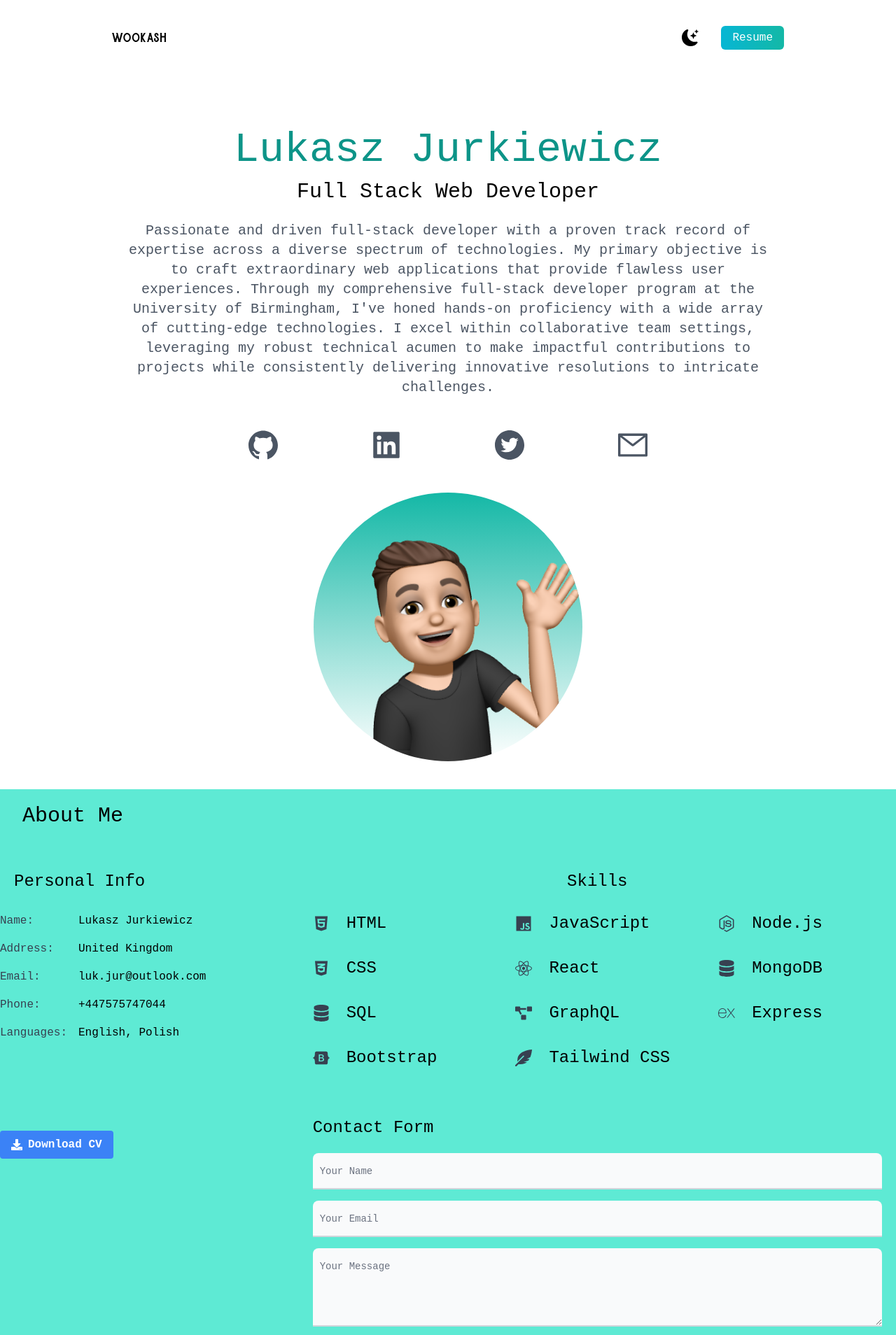
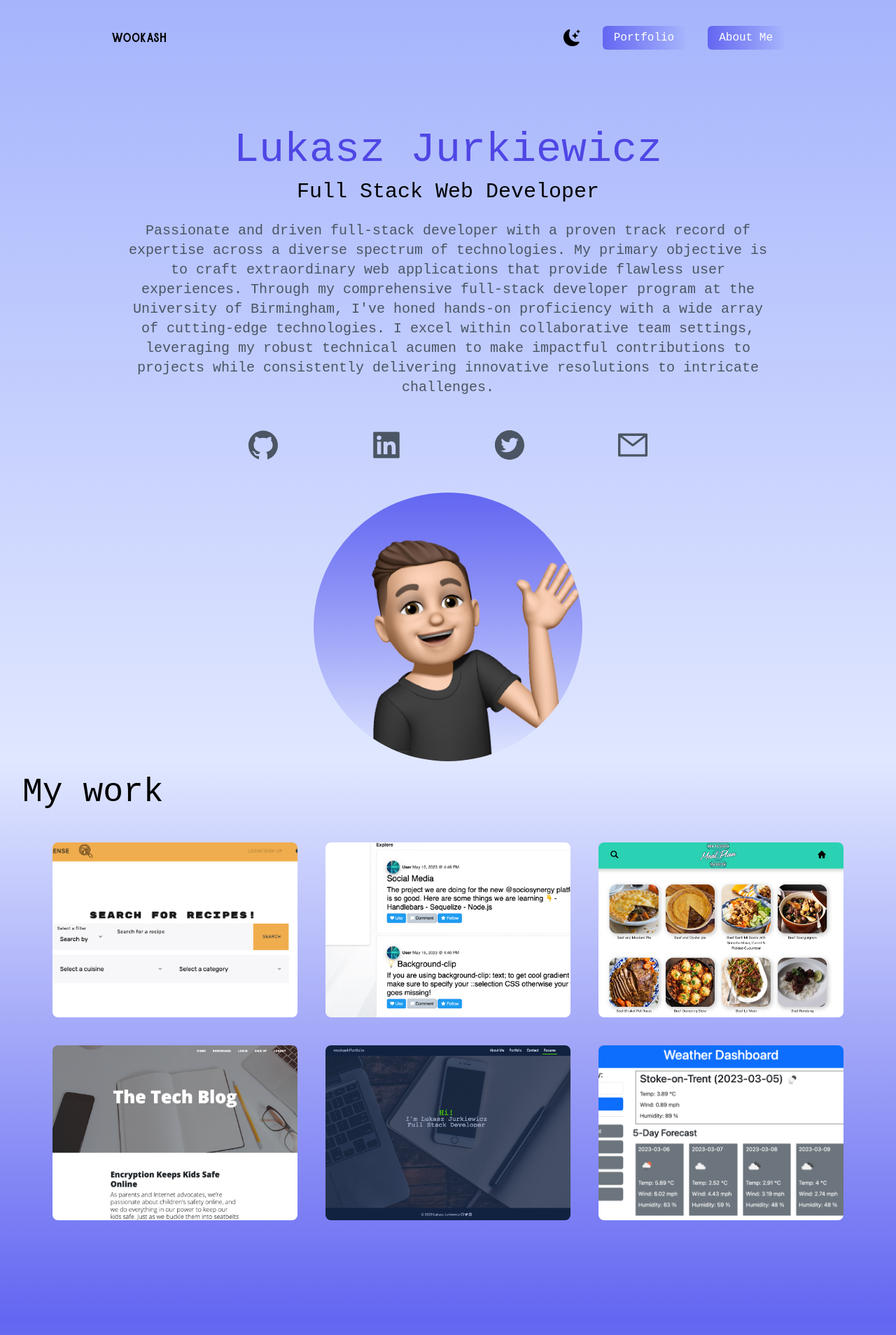
Before and after one commit to Abstynent/Abstynent, a React (Create React App) app: page / in a window 1280 px wide. Shown: the top 1908 px of the page at 70% size. Built offline with nearby package versions, Linux system fonts and the light colour scheme.

Commit message:
changed styling

```diff
--- a/src/App.js
+++ b/src/App.js
@@ -7,12 +7,12 @@ import ProjectsComponent from "./components/Projects";
 function App() {
   return (
     <main className="">
-      <section className="min-h-screen bg-white px-10 md:px-20 lg:px-40">
+      <section className="min-h-screen bg-gradient-to-b from-indigo-300 to-indigo-100 px-10 md:px-20 lg:px-40">
         <NavbarComponent />
         <HomeComponent />
       </section>
+      <ProjectsComponent />
       <ContactComponent />
-      <ProjectsComponent />
     </main>
   );
 }
--- a/src/components/ContactComponent/index.js
+++ b/src/components/ContactComponent/index.js
@@ -92,8 +92,8 @@ const ContactComponent = () => {
     });
   };
   return (
-    <section className="bg-teal-300 min-h-screen">
-      <h3 className="text-3xl py-2 px-5 lg:px-8 lg:pt-5">About Me</h3>
+    <section id="aboutMe" className="min-h-screen bg-gradient-to-b from-indigo-500 to-indigo-100 ">
+      <h3 className=" text-5xl py-2 px-5 lg:px-8 lg:pt-5">About Me</h3>
       <div className="container mx-auto mt-8 md:flex md:flex-wrap">
         {/* Personal Info */}
         <div className="w-full md:w-1/3 pr-4">
@@ -146,7 +146,7 @@ const ContactComponent = () => {
         <div className="w-full md:w-1/3 pr-4">
           <h4 className="text-2xl py-5 px-5"></h4>
           <button
-            className="bg-blue-500 hover:bg-blue-700 text-white font-bold py-2 px-4 rounded focus:outline-none focus:shadow-outline flex items-center"
+            className="bg-indigo-500 hover:bg-indigo-700 text-white font-bold py-2 px-4 rounded focus:outline-none focus:shadow-outline flex items-center"
             onClick={() => {
               // download button logic
             }}
@@ -165,7 +165,7 @@ const ContactComponent = () => {
                 type="text"
                 id="name"
                 name="name"
-                className="block rounded-t-lg px-2.5 pb-2.5 pt-5 w-full text-sm text-gray-900 bg-gray-50 border-0 border-b-2 border-gray-300 appearance-none focus:outline-none focus:ring-0 peer"
+                className="bg-indigo-100 block rounded-t-lg px-2.5 pb-2.5 pt-5 w-full text-sm text-gray-900 border-0 border-b-2 border-gray-300 appearance-none focus:outline-none focus:ring-0 peer"
                 placeholder=" "
                 value={formData.name}
                 onChange={handleInputChange}
@@ -183,7 +183,7 @@ const ContactComponent = () => {
                 type="email"
                 id="email"
                 name="email"
-                className="block rounded-t-lg px-2.5 pb-2.5 pt-5 w-full text-sm text-gray-900 bg-gray-50 border-0 border-b-2 border-gray-300 appearance-none focus:outline-none focus:ring-0 peer"
+                className="bg-indigo-100 block rounded-t-lg px-2.5 pb-2.5 pt-5 w-full text-sm text-gray-900 border-0 border-b-2 border-gray-300 appearance-none focus:outline-none focus:ring-0 peer"
                 placeholder=" "
                 value={formData.email}
                 onChange={handleInputChange}
@@ -201,7 +201,7 @@ const ContactComponent = () => {
                 id="message"
                 name="message"
                 rows="4"
-                className="block rounded-t-lg px-2.5 pb-2.5 pt-5 w-full text-sm text-gray-900 bg-gray-50 border-0 border-b-2 border-gray-300 appearance-none focus:outline-none focus:ring-0 peer"
+                className="bg-indigo-100 block rounded-t-lg px-2.5 pb-2.5 pt-5 w-full text-sm text-gray-900 border-0 border-b-2 border-gray-300 appearance-none focus:outline-none focus:ring-0 peer"
                 placeholder=" "
                 value={formData.me}
                 onChange={handleInputChange}
@@ -217,7 +217,7 @@ const ContactComponent = () => {
             <div className="flex items-center justify-end">
               <button
                 type="submit"
-                className="bg-blue-500 hover:bg-blue-700 text-white font-bold py-2 px-4 rounded focus:outline-none focus:shadow-outline"
+                className="bg-indigo-500 hover:bg-indigo-700 text-white font-bold py-2 px-4 rounded focus:outline-none focus:shadow-outline"
               >
                 Submit
               </button>
--- a/src/components/Home/index.js
+++ b/src/components/Home/index.js
@@ -10,8 +10,8 @@ import {
 const HomeComponent = () => {
   return (
     <>
-      <div className="text-center p-5">
-        <h2 className="text-5xl py-2 text-teal-600 font-medium md:text-6xl">
+      <div id="home" className="text-center p-5">
+        <h2 className="text-5xl py-2 text-indigo-600 font-medium md:text-6xl">
           Lukasz Jurkiewicz
         </h2>
         <h3 className="text-2xl py-1 md:text-3xl">Full Stack Web Developer</h3>
@@ -35,7 +35,7 @@ const HomeComponent = () => {
         <AiOutlineMail />
       </div>
 
-      <div className="relative mx-auto bg-gradient-to-b from-teal-500 rounded-full w-80 h-80 my-10 overflow-hidden md:h-96 md:w-96">
+      <div className="relative mx-auto bg-gradient-to-b from-indigo-500 rounded-full w-80 h-80 mt-10 overflow-hidden md:h-96 md:w-96">
         <img src={avatar} />
       </div>
     </>
--- a/src/components/Navbar/index.js
+++ b/src/components/Navbar/index.js
@@ -1,31 +1,85 @@
-import React from "react";
-import { useState } from "react";
+import React, { useState } from "react";
 import { BsFillMoonStarsFill, BsFillSunFill } from "react-icons/bs";
 
 const NavbarComponent = () => {
   const [darkMode, setDarkMode] = useState(false);
+  const [mobileMenuOpen, setMobileMenuOpen] = useState(false);
+
+  const toggleMobileMenu = () => {
+    setMobileMenuOpen(!mobileMenuOpen);
+  };
 
   return (
     <nav className="py-10 mb-12 flex justify-between">
       <h1 className="text-xl font-burtons">wookash</h1>
-        <ul className="flex items-center">
+      <div className="flex items-center">
+        {!mobileMenuOpen && (
+          <ul className="hidden md:flex items-center">
             <li>
               {!darkMode ? (
                 <BsFillMoonStarsFill
                   onClick={() => setDarkMode(!darkMode)}
-                className=" cursor-pointer text-2xl"
+                  className="cursor-pointer text-2xl"
                 />
               ) : (
                 <BsFillSunFill
                   onClick={() => setDarkMode(!darkMode)}
-                className=" cursor-pointer text-2xl"
+                  className="cursor-pointer text-2xl"
                 />
               )}
             </li>
             <li>
-            <a href="" className="bg-gradient-to-r from-cyan-500 to-teal-500 text-white px-4 py-2 rounded-md ml-8">Resume</a>
+              <a
+                href="#portfolio"
+                className="bg-gradient-to-r from-indigo-500 to-indigo-300 text-white px-4 py-2 rounded-md ml-8"
+              >
+                Portfolio
+              </a>
+            </li>
+            <li>
+              <a
+                href="#aboutMe"
+                className="bg-gradient-to-r from-indigo-500 to-indigo-300 text-white px-4 py-2 rounded-md ml-8"
+              >
+                About Me
+              </a>
             </li>
           </ul>
+        )}
+
+        {mobileMenuOpen && (
+          <div className="md:hidden">
+            <button
+              onClick={toggleMobileMenu}
+              className="bg-gradient-to-b from-indigo-500 to-indigo-400 text-white px-4 py-2 rounded-md ml-8 block text-2xl cursor-pointer"
+            >
+              ✖
+            </button>
+            <div className="flex flex-col mt-4">
+              <a href="#home" onClick={toggleMobileMenu} className="text-indigo-700 py-2 px-4">
+                Home
+              </a>
+              <a href="#portfolio" onClick={toggleMobileMenu} className="text-indigo-700 py-2 px-4">
+                Portfolio
+              </a>
+              <a href="#aboutMe" onClick={toggleMobileMenu} className="text-indigo-700 py-2 px-4">
+                About Me
+              </a>
+            </div>
+          </div>
+        )}
+
+        {!mobileMenuOpen && (
+          <div className="md:hidden">
+            <button
+              onClick={toggleMobileMenu}
+              className=" bg-gradient-to-b from-indigo-500 to-indigo-400 text-white px-4 py-2 rounded-md ml-8 block text-2xl cursor-pointer"
+            >
+              {mobileMenuOpen ? "✖" : "☰"}
+            </button>
+          </div>
+        )}
+      </div>
     </nav>
   );
 };
--- a/src/components/Projects/index.js
+++ b/src/components/Projects/index.js
@@ -94,8 +94,8 @@ const ClickableImage = ({ src, url, repo, alt }) => {
 
 const ProjectsComponent = () => {
   return (
-    <section className="bg-blue-500 min-h-screen">
-      <h3 className="text-3xl py-2 px-5 lg:px-8 lg:pt-5">My work</h3>
+    <section id="portfolio" className="min-h-screen bg-gradient-to-t from-indigo-500 to-indigo-100 ">
+      <h3 className="text-5xl py-2 px-5 lg:px-8 lg:pt-5 min-w-screen">My work</h3>
 
       <div className="flex flex-col items-center justify-center gap-10 py-10 lg:flex-row lg:flex-wrap">
         {portfolioProjects.map((project, index) => (
--- a/src/index.css
+++ b/src/index.css
@@ -8,8 +8,3 @@ body {
   -webkit-font-smoothing: antialiased;
   -moz-osx-font-smoothing: grayscale;
 }
-
-code {
-  font-family: source-code-pro, Menlo, Monaco, Consolas, "Courier New",
-    monospace;
-}
```
Lines whose indentation alone changed are shown as unchanged.
